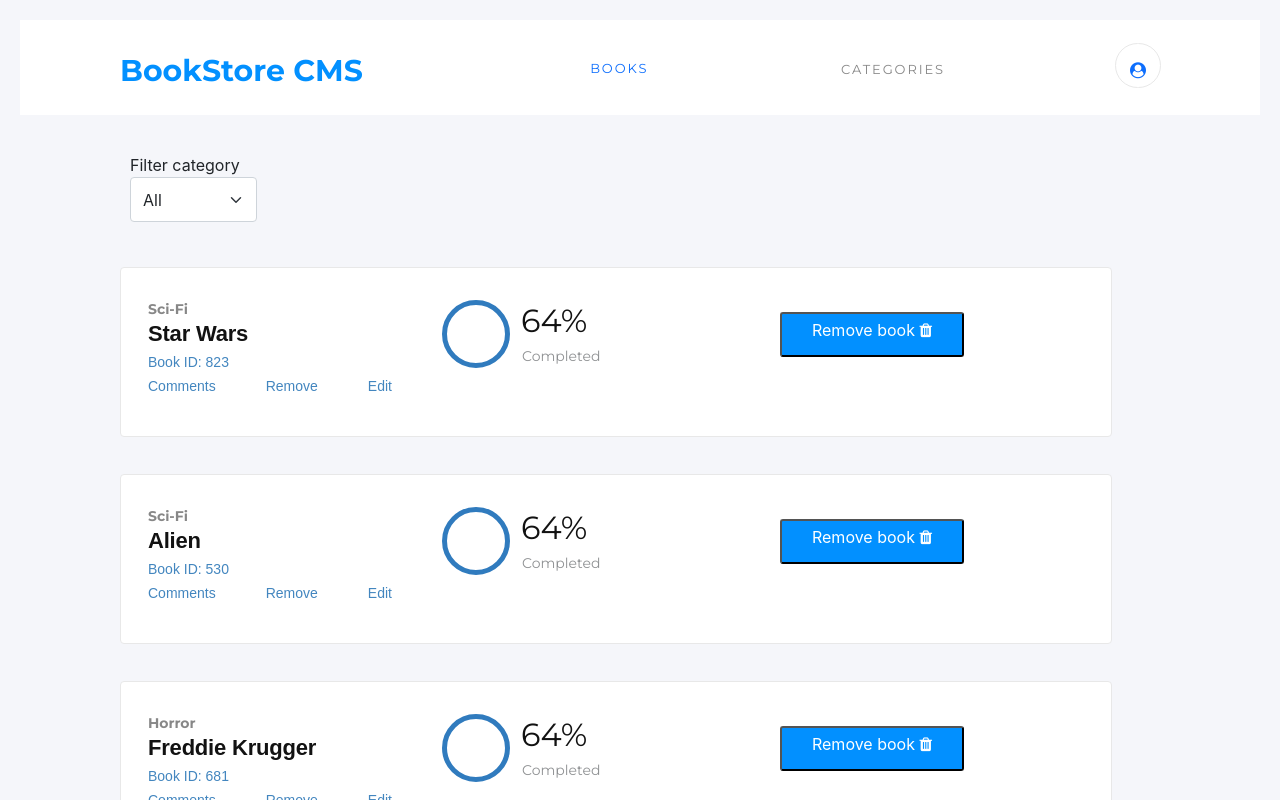
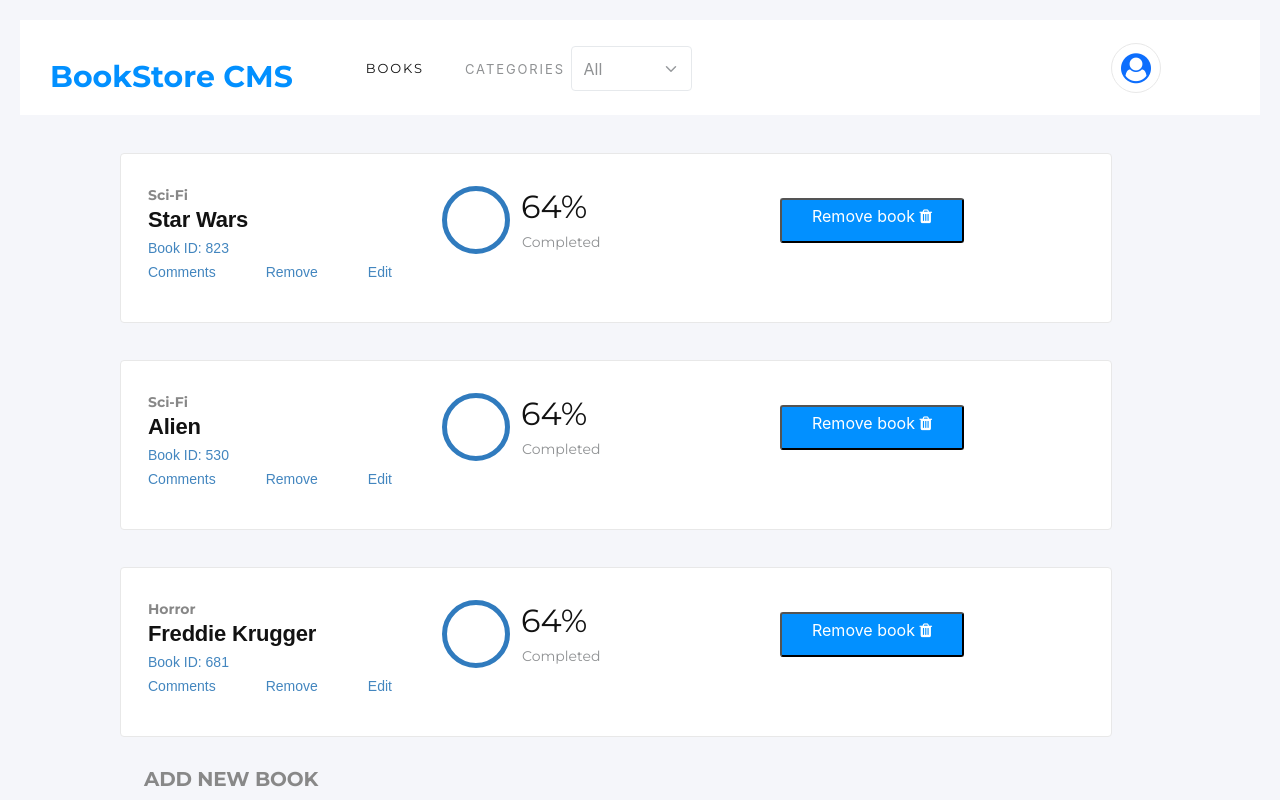
Before and after one commit to imran5644/book_store_cms, a React (Create React App) app: page / in a window 1280 px wide. Shown: the top 800 px of the page. Built offline with nearby package versions, Linux system fonts and the light colour scheme.

Commit message:
Change NavBar layout

```diff
--- a/src/components/CategoryFilter.js
+++ b/src/components/CategoryFilter.js
@@ -12,8 +12,8 @@ export const CATEGORIES = [
 ];
 
 const CategoryFilter = ({ handleFilter }) => (
-  <label htmlFor="filterCategories" className="form-label">
-    Filter category
+  <label htmlFor="filterCategories" className="form-label d-flex">
+    CATEGORIES&nbsp;
     <select name="filterCategories" onChange={handleFilter} id="filterCategories" className="form-select">
       <option value="All">All</option>
       {
--- a/src/components/NavBar.js
+++ b/src/components/NavBar.js
@@ -1,14 +1,36 @@
 import React from 'react';
 import { Link } from 'react-router-dom';
+import { connect } from 'react-redux';
+import PropTypes from 'prop-types';
+import CategoryFilter from './CategoryFilter';
 import '../stylesheets/NavBar.css';
+import { CHANGE_FILTER, CHANGE_VISIBILITY } from '../actions';
 
-const NavBar = () => (
-  <nav>
-    <h1 className="title col-5"><Link to="/">BookStore CMS</Link></h1>
-    <h2 className="books col-2"><Link to="/books">BOOKS</Link></h2>
-    <h2 className="categories col-2"><Link to="/categories">CATEGORIES</Link></h2>
-    <span className="login"><Link to="/login" className="fa fa-user-circle" /></span>
-  </nav>
-);
+const NavBar = ({ handleChangeFilter: changeFilter, handleVisibility: changeVisibity }) => {
+  const handleFilter = (e) => {
+    changeFilter(e.target.value);
+    changeVisibity(e.target.value);
+  };
+  return (
+    <nav>
+      <div className="nav-links">
+        <h1 className="title"><Link to="/">BookStore CMS</Link></h1>
+        <h2 className="books"><Link to="/books">BOOKS</Link></h2>
+        <h2 className="categories"><CategoryFilter handleFilter={handleFilter} /></h2>
+      </div>
+      <span className="login"><Link to="/login" className="fa fa-user-circle" /></span>
+    </nav>
+  );
+};
 
-export default NavBar;
+NavBar.propTypes = {
+  handleChangeFilter: PropTypes.func.isRequired,
+  handleVisibility: PropTypes.func.isRequired,
+};
+
+const mapDispatchToProps = (dispatch) => ({
+  handleChangeFilter: (filter) => (dispatch({ type: CHANGE_FILTER, filter })),
+  handleVisibility: (filter) => (dispatch({ type: CHANGE_VISIBILITY, filter })),
+});
+
+export default connect(null, mapDispatchToProps)(NavBar);
--- a/src/containers/BooksList.js
+++ b/src/containers/BooksList.js
@@ -2,26 +2,10 @@ import React from 'react';
 import PropTypes from 'prop-types';
 import { connect } from 'react-redux';
 import Book from '../components/Book';
-import CategoryFilter from '../components/CategoryFilter';
-import {
-  CHANGE_FILTER,
-  CHANGE_VISIBILITY,
-  deleteBook,
-} from '../actions';
+import { deleteBook } from '../actions';
 
-const BookList = ({
-  books,
-  delete: handleRemoveBook,
-  handleChangeFilter,
-  handleVisibility,
-}) => {
-  const handleFilter = (e) => {
-    handleChangeFilter(e.target.value);
-    handleVisibility(e.target.value);
-  };
-  return (
+const BookList = ({ books, delete: handleRemoveBook }) => (
   <div>
-      <CategoryFilter handleFilter={handleFilter} />
     {
       books.map(
         (book) => <Book book={book} key={book.id} delete={handleRemoveBook} />,
@@ -29,7 +13,6 @@ const BookList = ({
     }
   </div>
 );
-};
 
 BookList.propTypes = {
   books: PropTypes.arrayOf(
@@ -40,16 +23,10 @@ BookList.propTypes = {
     }),
   ).isRequired,
   delete: PropTypes.func.isRequired,
-  handleVisibility: PropTypes.func.isRequired,
-  handleChangeFilter: PropTypes.func.isRequired,
 };
 
 const mapStateToProps = (state) => ({ books: state.books });
 
-const mapDispatchToProps = (dispatch) => ({
-  delete: (book) => dispatch(deleteBook(book)),
-  handleChangeFilter: (filter) => (dispatch({ type: CHANGE_FILTER, filter })),
-  handleVisibility: (filter) => (dispatch({ type: CHANGE_VISIBILITY, filter })),
-});
+const mapDispatchToProps = (dispatch) => ({ delete: (book) => dispatch(deleteBook(book)) });
 
 export default connect(mapStateToProps, mapDispatchToProps)(BookList);
--- a/src/index.css
+++ b/src/index.css
@@ -30,7 +30,3 @@ code {
 #root {
   padding: 20px;
 }
-
-.form-label {
-  margin-left: 110px;
-}
--- a/src/stylesheets/NavBar.css
+++ b/src/stylesheets/NavBar.css
@@ -3,10 +3,17 @@
 }
 
 .login {
-  margin: 0;
-  padding: 14px;
+  width: 50px;
+  height: 50px;
+  padding: 4px;
   border: solid 1px #e8e8e8;
-  border-radius: 30px;
+  border-radius: 50%;
+}
+
+.login .fa {
+  font-size: 30px;
+  margin-left: 5px;
+  margin-top: 5px;
 }
 
 nav a {
@@ -14,9 +21,14 @@ nav a {
   font-family: 'Montserrat', sans-serif;
 }
 
+h1.title {
+  margin-top: 6px;
+  padding: 0;
+  width: 65%;
+}
+
 h1.title a {
   height: 37px;
-  margin: 6px 47px 2px 0;
   font-size: 30px;
   font-weight: bold;
   font-stretch: normal;
@@ -26,7 +38,7 @@ h1.title a {
   color: #0290ff;
 }
 
-h2.books,
+h2.books a,
 h2.categories a {
   color: var(--black-two);
 }
@@ -44,7 +56,7 @@ h2.books a {
 
 h2.categories {
   height: 16px;
-  margin: 18px 64px 11px 41px;
+  margin-top: 18px;
   opacity: 0.5;
   font-size: 13px;
   font-weight: normal;
@@ -52,6 +64,7 @@ h2.categories {
   font-style: normal;
   line-height: normal;
   letter-spacing: 1.9px;
+  width: 300px;
 }
 
 nav {
@@ -59,6 +72,16 @@ nav {
   justify-content: space-between;
   height: 95px;
   margin: 0 0 38px;
-  padding: 23px 99px 27px 100px;
+  padding: 23px 99px 27px 30px;
   background-color: #fff;
 }
+
+.nav-links {
+  display: flex;
+  justify-content: space-between;
+}
+
+.form-select {
+  position: relative;
+  top: -15px;
+}
```
Lines whose indentation alone changed are shown as unchanged.
